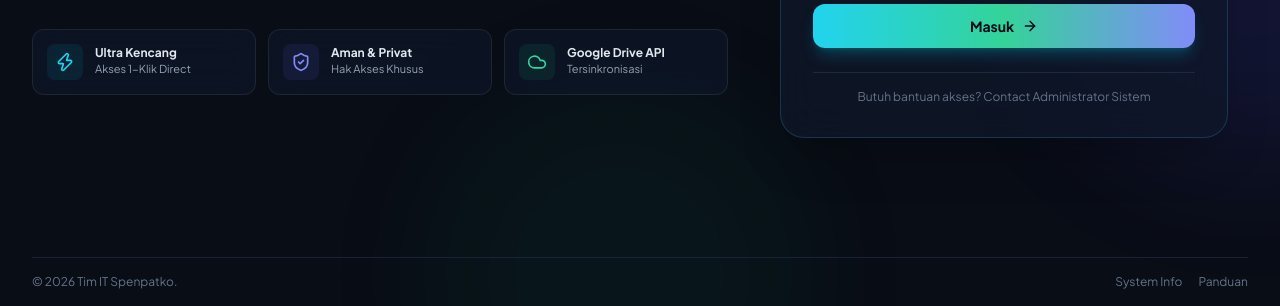
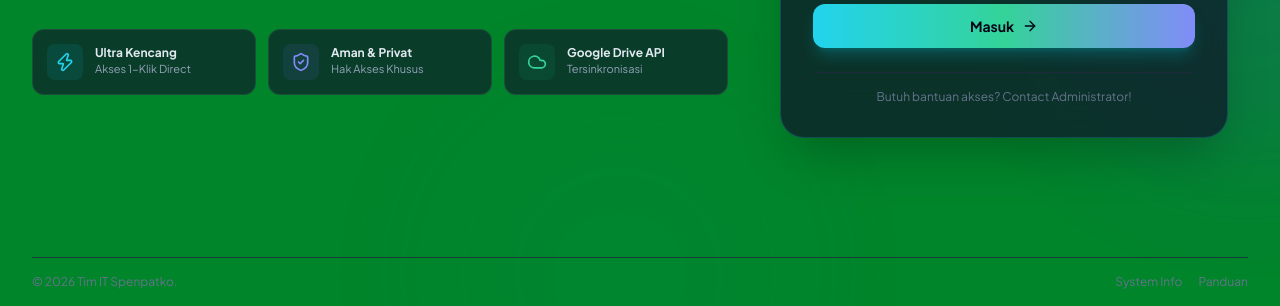
Before and after one commit to spenpatko/arsipku, a plain HTML site: page index.html in a window 1280 px wide. Shown: the part 494-800 px from the top of the page. Drawn offline with nearby package versions, Linux system fonts and the light colour scheme.

Commit message:
Update index.html

```diff
--- a/index.html
+++ b/index.html
@@ -9,7 +9,7 @@
     <style>
         /* Sembunyikan elemen bawaan Blogger jika dipasang di Blogger Theme/Page */
         .header-widget, .blog-feeds, .post-footer, #comments, .sidebar-container, #blog-pager, footer.entry-meta, header.entry-header { display: none !important; }
-        body { margin: 0 !important; padding: 0 !important; background-color: #090d16 !important; overflow-x: hidden; font-family: 'Plus Jakarta Sans', sans-serif; }
+        body { margin: 0 !important; padding: 0 !important; background-color: #01852b !important; overflow-x: hidden; font-family: 'Plus Jakarta Sans', sans-serif; }
 
         /* Custom Glassmorphism Effect */
         .glass-panel {
@@ -239,7 +239,7 @@
                         </form>
 
                         <div class="mt-6 pt-4 border-t border-slate-800 text-center text-xs text-slate-500">
-                            Butuh bantuan akses? Contact Administrator Sistem
+                            Butuh bantuan akses? Contact Administrator!
                         </div>
                     </div>
                 </div>
```
